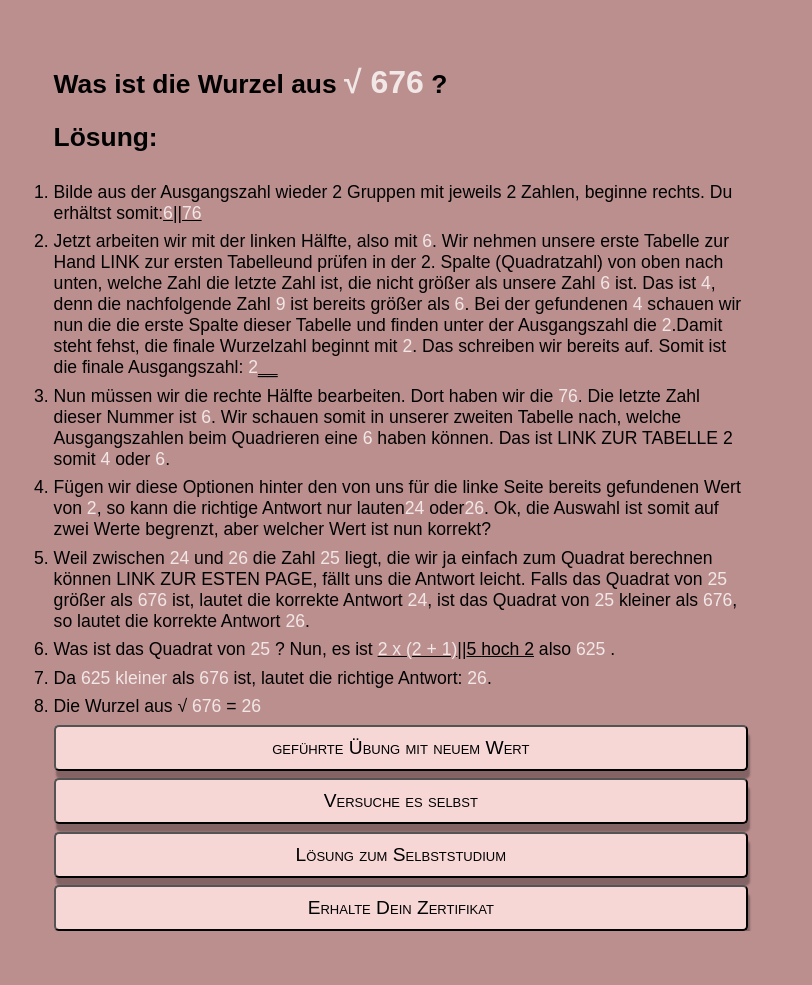
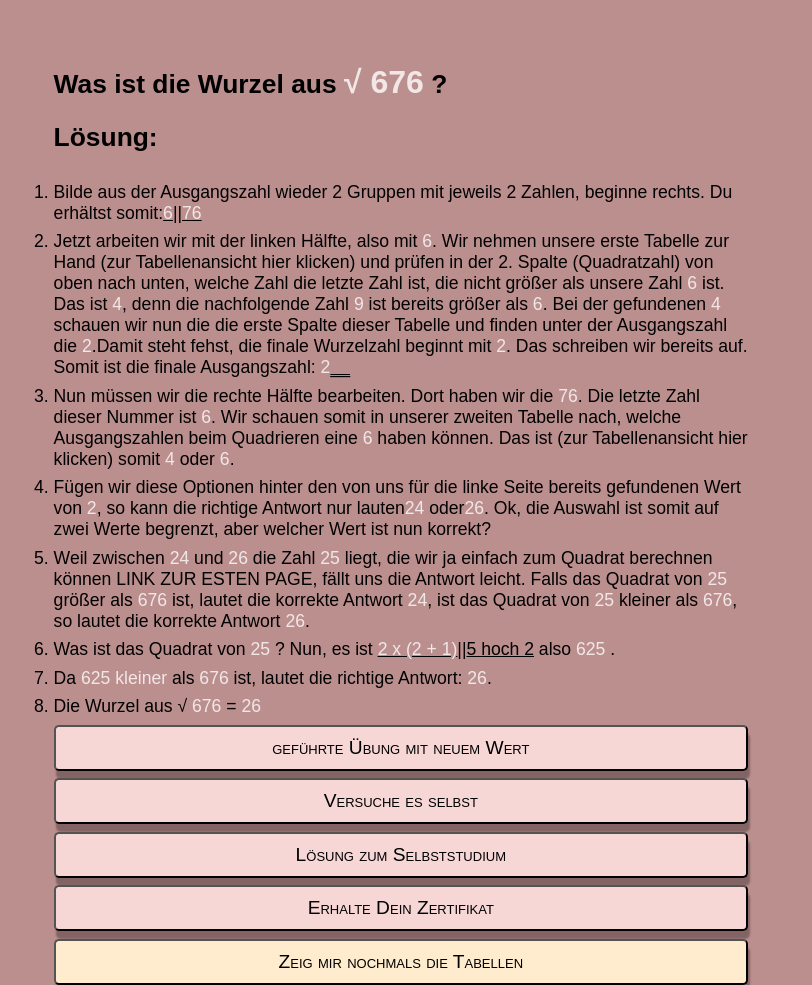
Before and after one commit to RALBERSME/myRootTreatment, a plain HTML site: page secret.html in a window 1280 px wide. Shown: the full height of the page, 468-1280 px from the left. Before the commit the page ends 931 px from the top, so only its background shows below. Drawn offline with Linux system fonts and the light colour scheme.

Commit message:
inclusion of tables

```diff
--- a/secret.css
+++ b/secret.css
@@ -53,3 +53,6 @@ button:hover {
 .zahl1,.zahl2,.zahl3,.zahl4,.zahl5,.zahl6,.zahl7,.zahl8,.zahl9,.zahl10,.zahl11,.zahl12,.zahl13,.zahl14, #operator{
     color: #F1E7E7;
 }
+#tables {
+    background-color: blanchedalmond;
+}
--- a/secret.html
+++ b/secret.html
@@ -17,6 +17,7 @@
         </h3>
         <br />
         <img
+          id="imageId"
           src="https://cdn.pixabay.com/photo/2021/07/27/16/57/cat-6497416_640.png"
         />
       </div>
@@ -37,10 +38,12 @@
           <li>
             Jetzt arbeiten wir mit der linken Hälfte, also mit
             <span class="zahl2">6</span>. Wir nehmen unsere erste Tabelle zur
-            Hand <a>LINK zur ersten Tabelle</a>und prüfen in der 2. Spalte
-            (Quadratzahl) von oben nach unten, welche Zahl die letzte Zahl ist,
-            die nicht größer als unsere Zahl <span class="zahl2">6</span> ist.
-            Das ist <span class="zahl4">4</span>, denn die nachfolgende Zahl
+            Hand
+            <span onClick="tables()">(zur Tabellenansicht hier klicken)</span>
+            und prüfen in der 2. Spalte (Quadratzahl) von oben nach unten,
+            welche Zahl die letzte Zahl ist, die nicht größer als unsere Zahl
+            <span class="zahl2">6</span> ist. Das ist
+            <span class="zahl4">4</span>, denn die nachfolgende Zahl
             <span class="zahl5">9</span> ist bereits größer als
             <span class="zahl2">6</span>. Bei der gefundenen
             <span class="zahl4">4</span> schauen wir nun die die erste Spalte
@@ -56,7 +59,8 @@
             <span class="zahl7">6</span>. Wir schauen somit in unserer zweiten
             Tabelle nach, welche Ausgangszahlen beim Quadrieren eine
             <span class="zahl7">6</span> haben können. Das ist
-            <a>LINK ZUR TABELLE 2</a> somit <span class="zahl8">4</span> oder
+            <span onClick="tables()">(zur Tabellenansicht hier klicken)</span>
+            somit <span class="zahl8">4</span> oder
             <span class="zahl9">6</span>.
           </li>
           <li>
@@ -104,6 +108,9 @@
           <button onClick="window.location.href = 'certificate.html'">
             Erhalte Dein Zertifikat
           </button>
+          <button id="tables" onClick="tables()">
+            Zeig mir nochmals die Tabellen
+          </button>
         </div>
       </div>
     </div>
--- a/secret.js
+++ b/secret.js
@@ -69,3 +69,7 @@ function example1() {
   function setzeZahl(zahlen, setzZahl){
     zahlen.forEach(zahl => zahl.innerHTML = setzZahl )
 }
+
+function tables() {
+ document.getElementById("imageId").src="Images/tables.png";
+}
```
